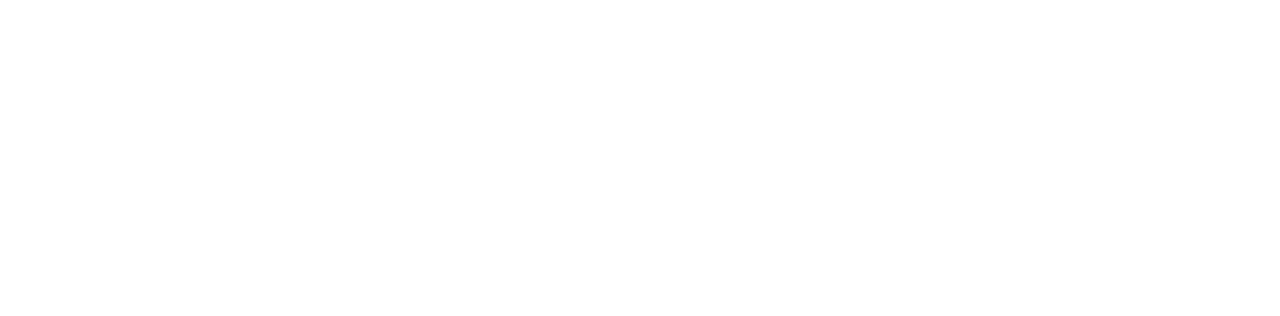
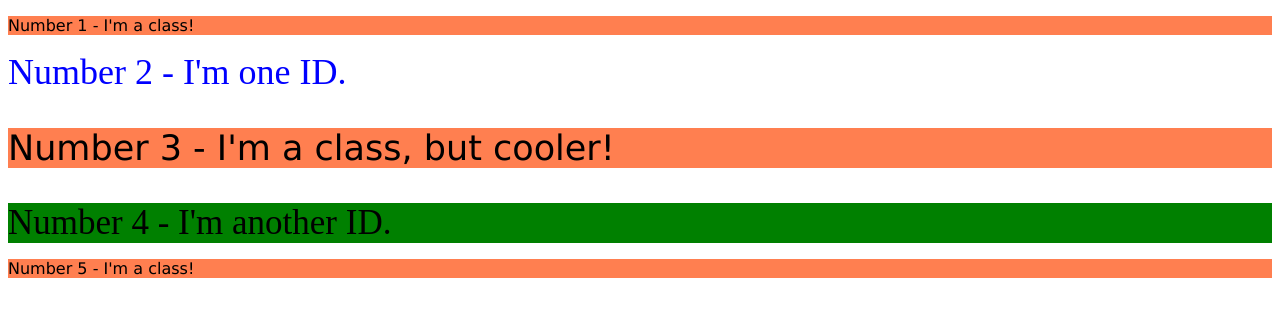
Before and after one commit to ogcpy/css, a plain HTML site: page Class-id-selectors/index.html in a window 1280 px wide. Drawn offline with Linux system fonts and the light colour scheme.

Commit message:
Learned to use class id selectors in css

```diff
--- a/Class-id-selectors/index.html
+++ b/Class-id-selectors/index.html
@@ -3,9 +3,14 @@
 <head>
     <meta charset="UTF-8">
     <meta name="viewport" content="width=device-width, initial-scale=1.0">
-    <title>Document</title>
+    <link rel="stylesheet" href="style.css">
+    <title>Class ID and Selectors</title>
 </head>
 <body>
-
+    <p class="odd">Number 1 - I'm a class!</p>
+    <div id="two">Number 2 - I'm one ID.</div>
+    <p class="odd adjust-font-size">Number 3 - I'm a class, but cooler!</p>
+    <div id="four" class="adjust-font-size">Number 4 - I'm another ID.</div>
+    <p class="odd">Number 5 - I'm a class!</p>
 </body>
 </html>
--- a/Class-id-selectors/style.css
+++ b/Class-id-selectors/style.css
@@ -0,0 +1,18 @@
+.odd {
+    background-color: coral;
+    font-family: Verdana, Geneva, Tahoma, sans-serif;
+}
+
+.adjust-font-size {
+    font-size: 35px;
+}
+
+#two {
+    color: #0000ff;
+    font-size: 36px;
+  }
+
+#four {
+    background-color: green;
+    color: black;
+}
```
